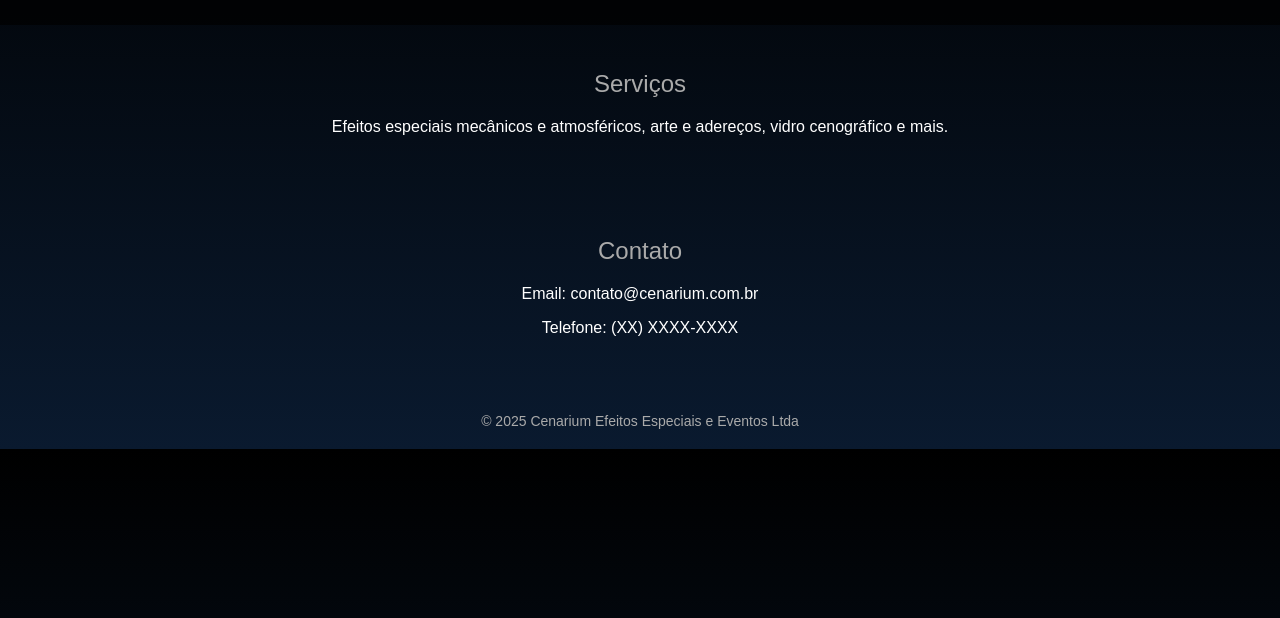
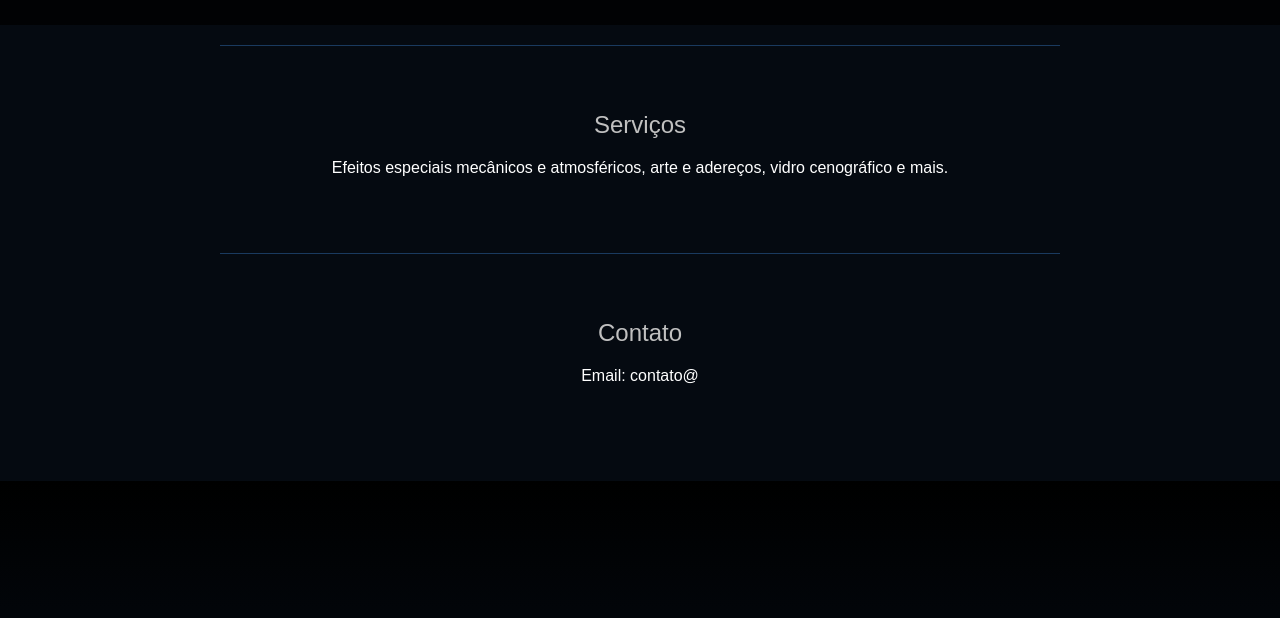
Before and after one commit to marcosribe21-web/cenariumfx, a plain HTML site: page index.html in a window 1280 px wide. Shown: the part 182-800 px from the top of the page. Drawn offline with Linux system fonts and the light colour scheme.

Commit message:
Update index.html

```diff
--- a/index.html
+++ b/index.html
@@ -4,11 +4,13 @@
   <meta charset="UTF-8" />
   <meta name="viewport" content="width=device-width, initial-scale=1.0" />
   <title>Cenarium Efeitos Especiais e Eventos Ltda</title>
+
   <style>
     /* CSS GLOBAL */
     body {
       margin: 0;
       font-family: Arial, sans-serif;
+      /* Mantendo o gradiente no fundo, mas vamos usar um fundo sólido no conteúdo */
       background: linear-gradient(180deg, black, #0a1a2f);
       color: white;
       text-align: center;
@@ -29,23 +31,37 @@
 
     /* ESTILO DO SLOGAN (H2) */
     h2 {
-      color: #aaa; /* Cor cinza mais clara, como você tinha antes no <p> */
-      font-weight: normal; /* Deixa o slogan com aparência de parágrafo */
-      margin-top: 5px; /* Menos espaço que o h1 */
+      color: silver; /* Cor cinza padrão para títulos de seção */
+      font-weight: normal;
+      margin-top: 5px;
     }
 
-    /* ESTILOS DE SEÇÃO */
+    /* NOVO: ESTILO DO CONTAINER DE CONTEÚDO PRINCIPAL */
+    .main-content {
+        background-color: #050a11; /* Fundo sólido e escuro para destacar as seções */
+        padding-top: 20px;
+        padding-bottom: 20px;
+    }
+
+    /* ESTILOS DE SEÇÃO (Mais espaçamento e separador visual) */
     section {
-      padding: 40px 20px;
+      padding: 60px 20px; /* Mais espaço vertical para "respirar" */
       max-width: 800px;
       margin: auto;
       text-align: center;
+      border-top: 1px solid #1a3a5f; /* Linha sutil para separar as seções */
     }
 
-    /* AJUSTE NA IMAGEM (PARA DAR UM RESPIRO ABAIXO) */
+    /* AJUSTE NA IMAGEM */
     img {
         margin-bottom: 10px;
     }
+
+    /* ESTILO DO FOOTER */
+    footer {
+        border-top: 1px solid #1a3a5f;
+    }
+
   </style>
 </head>
 
@@ -57,6 +73,8 @@
     <h2>Aqui, a sua imaginação se transforma em realidade!</h2>
   </header>
 
+  <div class="main-content">
+
     <section id="servicos">
       <h2>Serviços</h2>
       <p>Efeitos especiais mecânicos e atmosféricos, arte e adereços, vidro cenográfico e mais.</p>
@@ -64,12 +82,4 @@
 
     <section id="contato">
       <h2>Contato</h2>
-    <p>Email: contato@cenarium.com.br</p>
-    <p>Telefone: (XX) XXXX-XXXX</p>
-  </section>
-
-  <footer style="padding: 20px; font-size: 14px; color: #aaa;">
-    © 2025 Cenarium Efeitos Especiais e Eventos Ltda
-  </footer>
-</body>
-</html>
+      <p>Email: contato@
```
Lines whose indentation alone changed are shown as unchanged.
